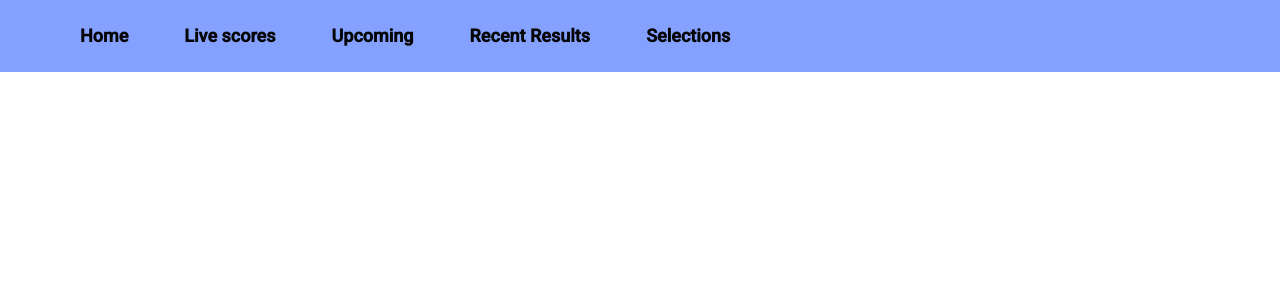
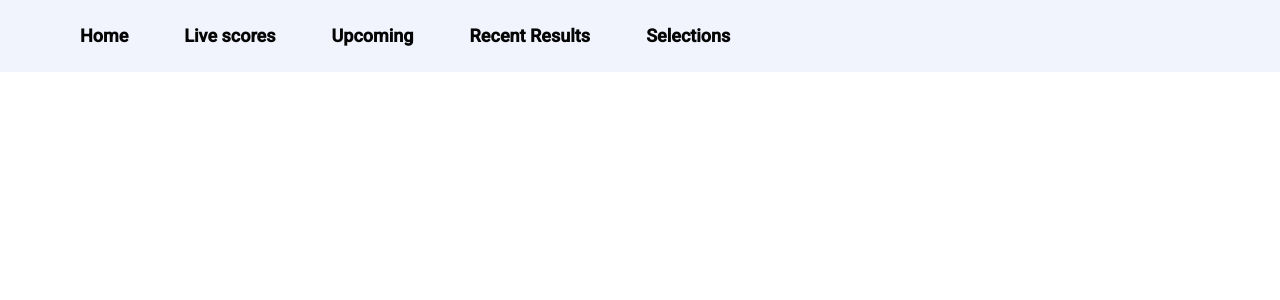
Before and after one commit to tvpradeep2000/cricapp, an Angular app: page / in a window 1280 px wide. Shown: the top 300 px of the page. Built offline with nearby package versions, Linux system fonts and the light colour scheme.

Commit message:
Initial commit of Angular project

```diff
--- a/src/app/header/header.component.css
+++ b/src/app/header/header.component.css
@@ -53,9 +53,8 @@ ul li a{
   justify-content: space-between;
   padding-top: 0.5rem;
   padding-bottom: 0.5rem;
-  background-color: rgb(133, 161, 255);
+  background-color: rgb(241, 244, 253);
   /* background-image: url('https://png.pngtree.com/thumb_back/fh260/background/20230630/pngtree-d-illustration-of-a-cricket-pitch-with-a-view-of-the-image_3701619.jpg') !important; */
-
   background-repeat: no-repeat;
   background-position: center;
   background-size: cover;
```
Also changed, not shown: 4 other files (tests, documents, lock files or other folders).
